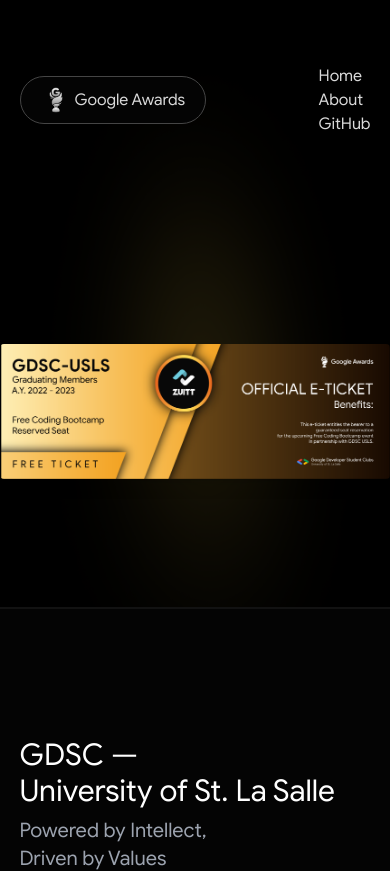
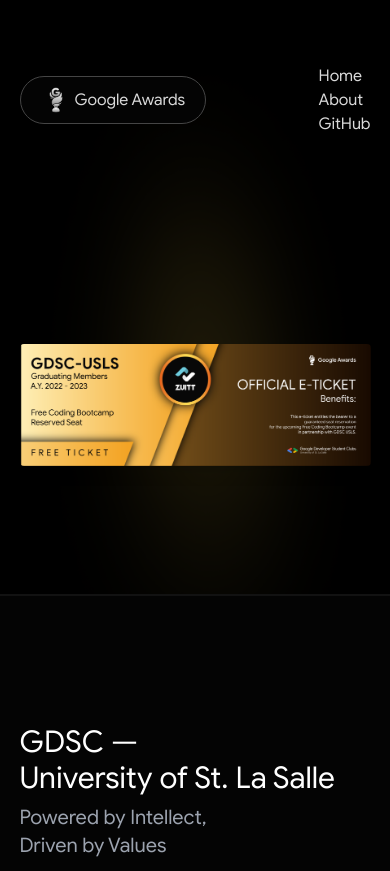
Before and after one commit to gdsc-usls/google-awards, a Next.js app: page /ticket in a window 390 px wide. Shown: the top 871 px of the page. Built offline with nearby package versions, Linux system fonts and the light colour scheme.

Commit message:
fix: add container in ticket

```diff
--- a/src/app/ticket/page.tsx
+++ b/src/app/ticket/page.tsx
@@ -1,10 +1,11 @@
 "use client";
 import Image from "next/image";
 import Tilt from "react-parallax-tilt";
+import { Container } from "@/components";
 
 export default function Ticket() {
   return (
-    <div className="mt-52 pb-32 md:pb-64">
+    <Container className="mt-52 pb-32 md:pb-64">
       <Image
         src="/images/glow.png"
         alt="glow"
@@ -13,14 +14,14 @@
       />
       <Tilt
         gyroscope
-        className="lg:max-w-[850px] md:max-w-[600px] max-w-[400px] mx-auto rounded overflow-hidden shadow-lg"
+        className="lg:max-w-[850px] mx-auto rounded overflow-hidden shadow-lg"
       >
         <img
-          className="w-full pointer-events-none h-full object-cover"
+          className="w-full pointer-events-none h-full object-contain"
           src="/images/ticket.png"
-          alt="PowerOn Certificate"
+          alt="Official E-Ticket"
         />
       </Tilt>
-    </div>
+    </Container>
   );
 }
```
